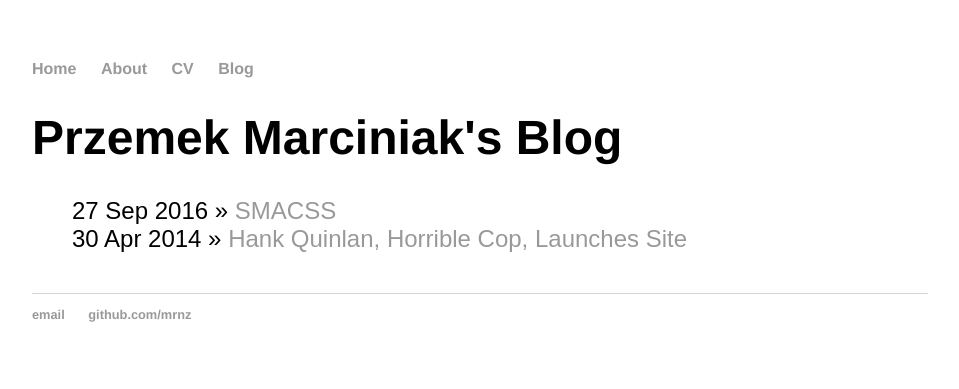
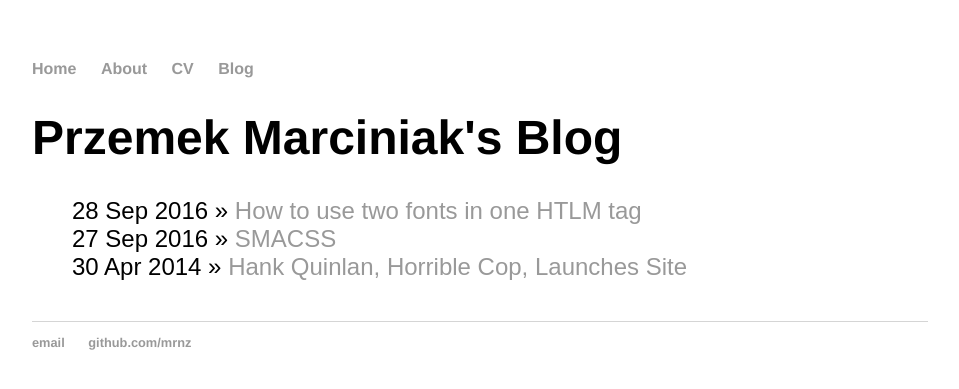
Before and after one commit to mrnz/mrnz.github.io, a Jekyll site: the page built from blog/index.html, in a window 1280 px wide. Shown: the top 389 px of the page, without its empty margins (160-1119 px from the left). Built offline with Jekyll 4.4.1, drawn with Linux system fonts in a browser that asks for light colours.

Commit message:
two fonts experiment

```diff
--- a/_layouts/default.html
+++ b/_layouts/default.html
@@ -4,7 +4,6 @@
 			<title>{{ page.title }}</title>
 			<link rel="stylesheet" type="text/css" href="/css/main.css">
 			<link rel="stylesheet" type="text/css" href="/css/module.css">
-
 
 		</head>
 		<body>
--- /dev/null
+++ b/_posts/2016-09-28-two-fonts-in-one-word.md
@@ -0,0 +1,8 @@
+---
+layout: post
+title: "How to use two fonts in one HTLM tag"
+date: 2016-09-28
+---
+
+<link rel="stylesheet" type="text/css" href="/css/two-fonts-experiment.css">
+<p>Experiment</p>
--- /dev/null
+++ b/css/two-fonts-experiment.css
@@ -0,0 +1,2 @@
+@import url('https://fonts.googleapis.com/css?family=Indie+Flower');
+@import url('https://fonts.googleapis.com/css?family=Lobster&text=%26');
```
Also changed, not shown: _posts/2016-09-27-smacss.md (+1 -1 lines).
